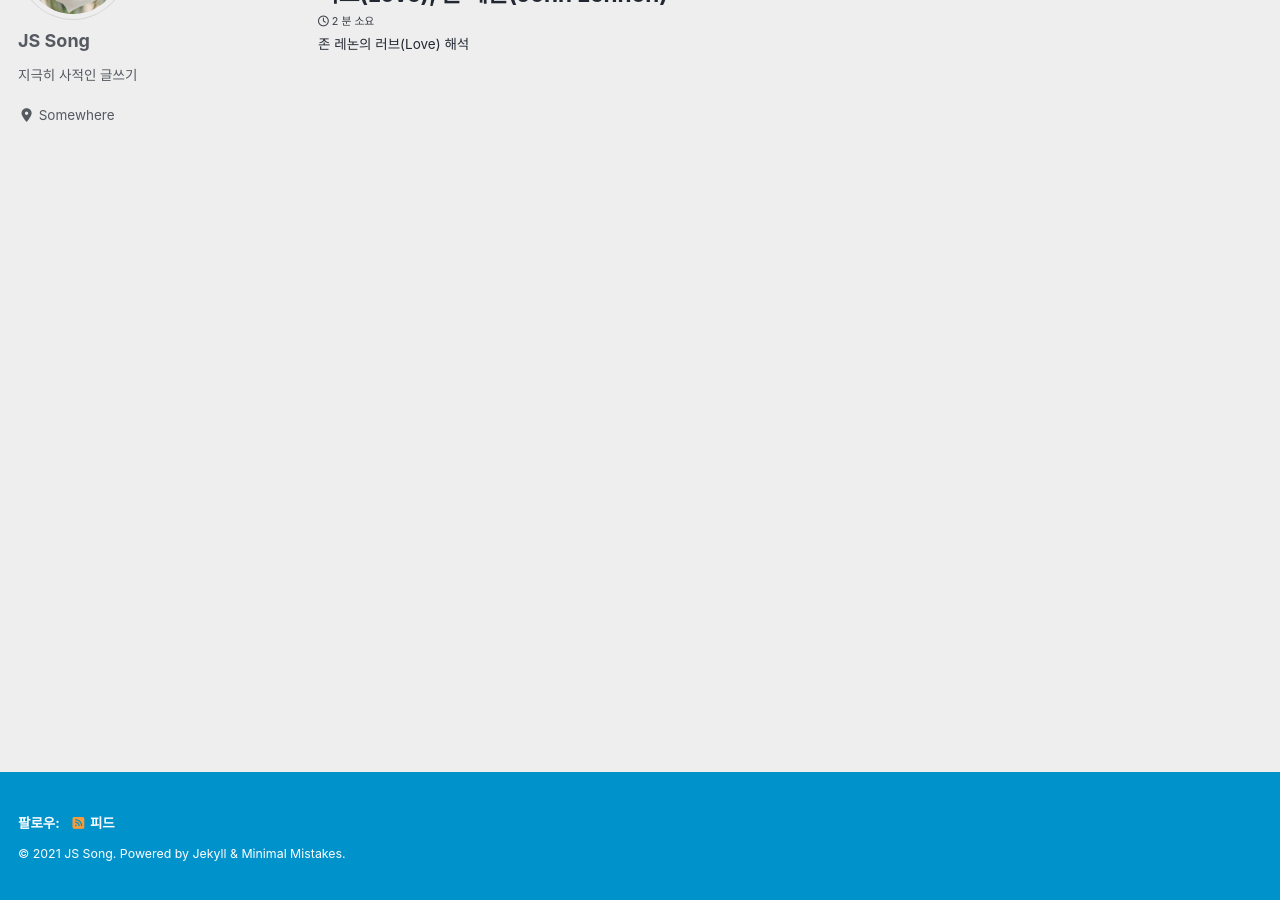
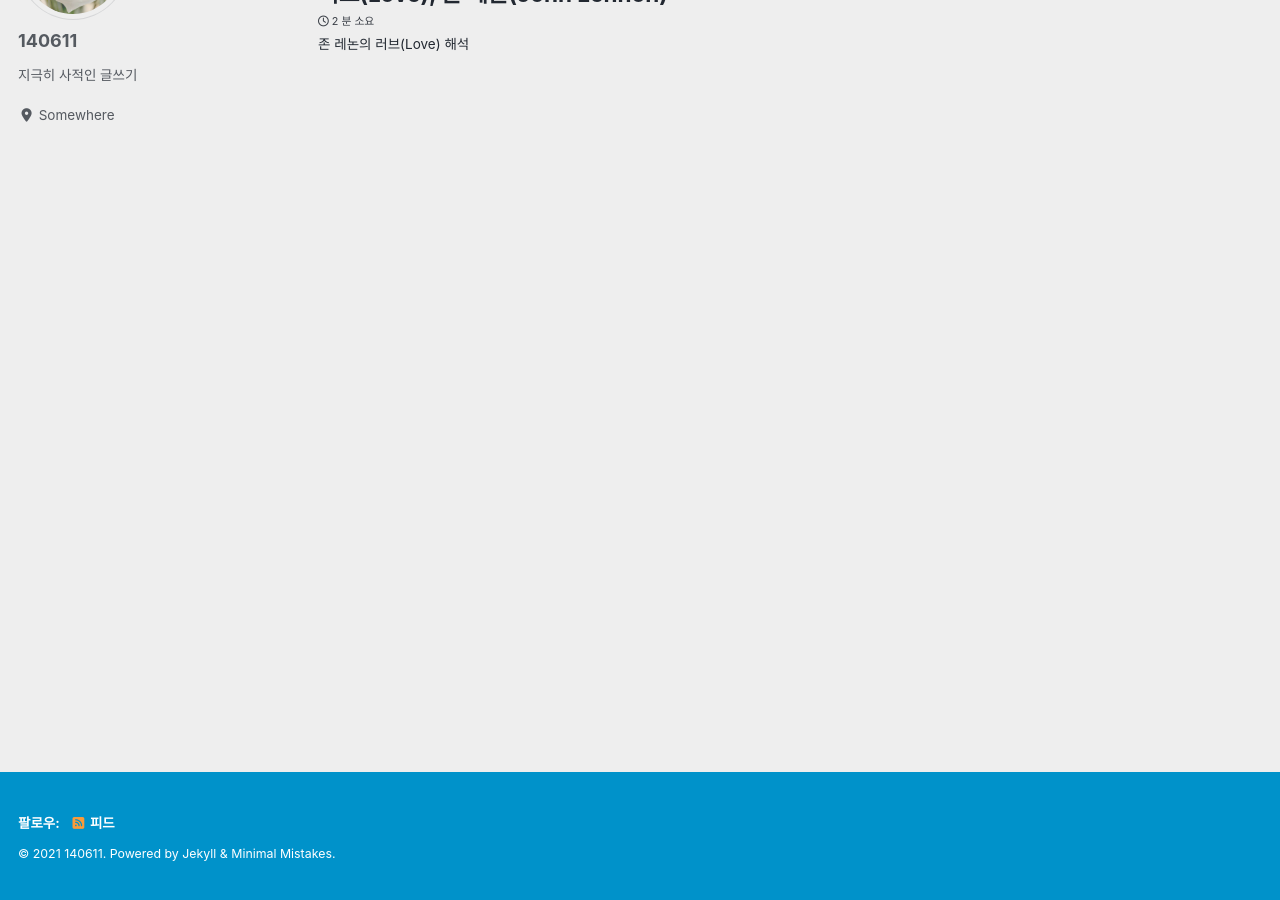
Before and after one commit to justinjongsusong/justinjongsusong.github.io, a Jekyll site: the page built from index.html, in a window 1280 px wide and 900 px high, scrolled down 183 px. Built offline with Jekyll 4.4.1, drawn with Linux system fonts in a browser that asks for light colours; cached includes are drawn as plain includes; nearby versions of some CDN libraries; the list of posts is cut into pages by our own code.

Commit message:
Update _config.yml

```diff
--- a/_config.yml
+++ b/_config.yml
@@ -19,8 +19,8 @@ locale                   : "ko-KR"
 title                    : "일방통행로" # 블로그 이름
 title_separator          : "-"
 subtitle                 : # site tagline that appears below site title in masthead
-name                     : "JS Song"
-description              : "아케이드 프로젝트"
+name                     : "140611"
+description              : "미래 세대를 위한 글을 쓰고 싶지만, 지극히 사적인 글쓰기"
 url                      : # "http:// justinjongsusong.github.io" # the base hostname & protocol for your site e.g. "https://mmistakes.github.io"
 baseurl                  : # the subpath of your site, e.g. "/blog"
 repository               : # GitHub username/repo-name e.g. "mmistakes/minimal-mistakes"
@@ -107,7 +107,7 @@ analytics:
 
 # Site Author
 author:
-  name             : "JS Song"
+  name             : "140611"
   avatar           : "/assets/images/Lisianthus.png" # path of avatar image, e.g. "/assets/images/bio-photo.jpg"
   bio              : "지극히 사적인 글쓰기"
   location         : "Somewhere"
```
